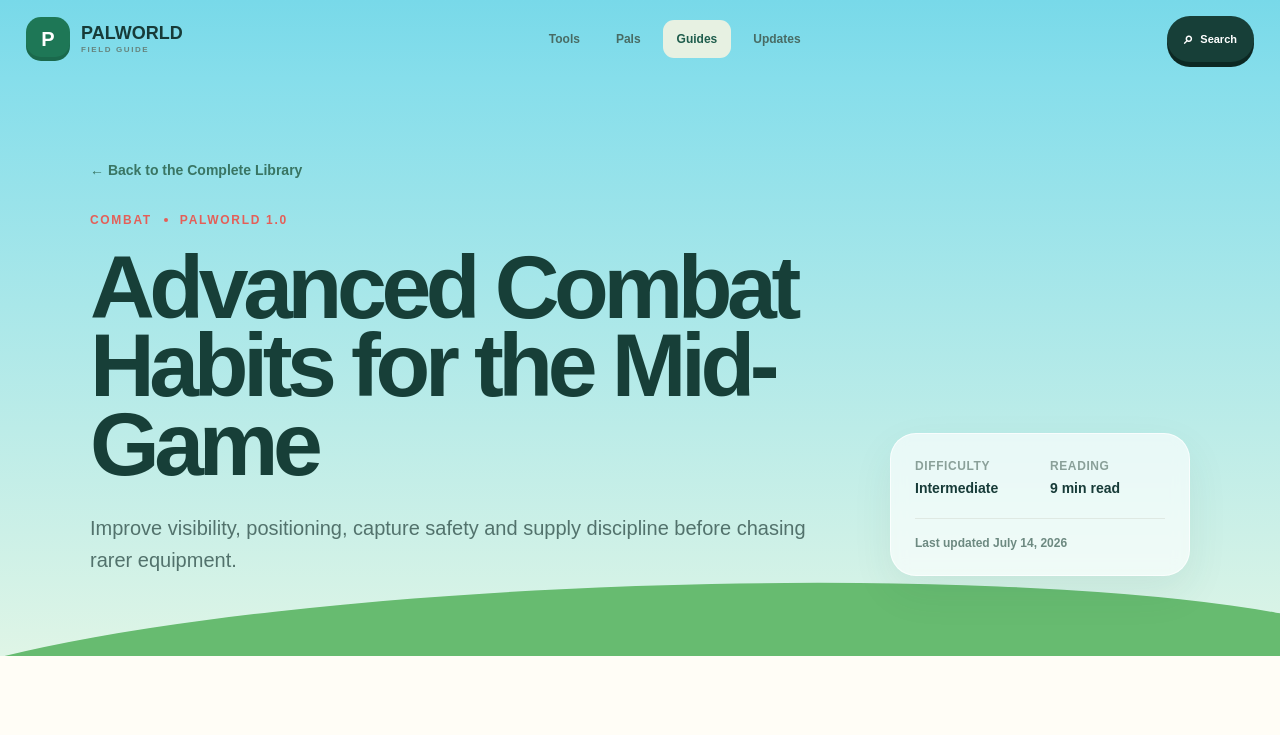
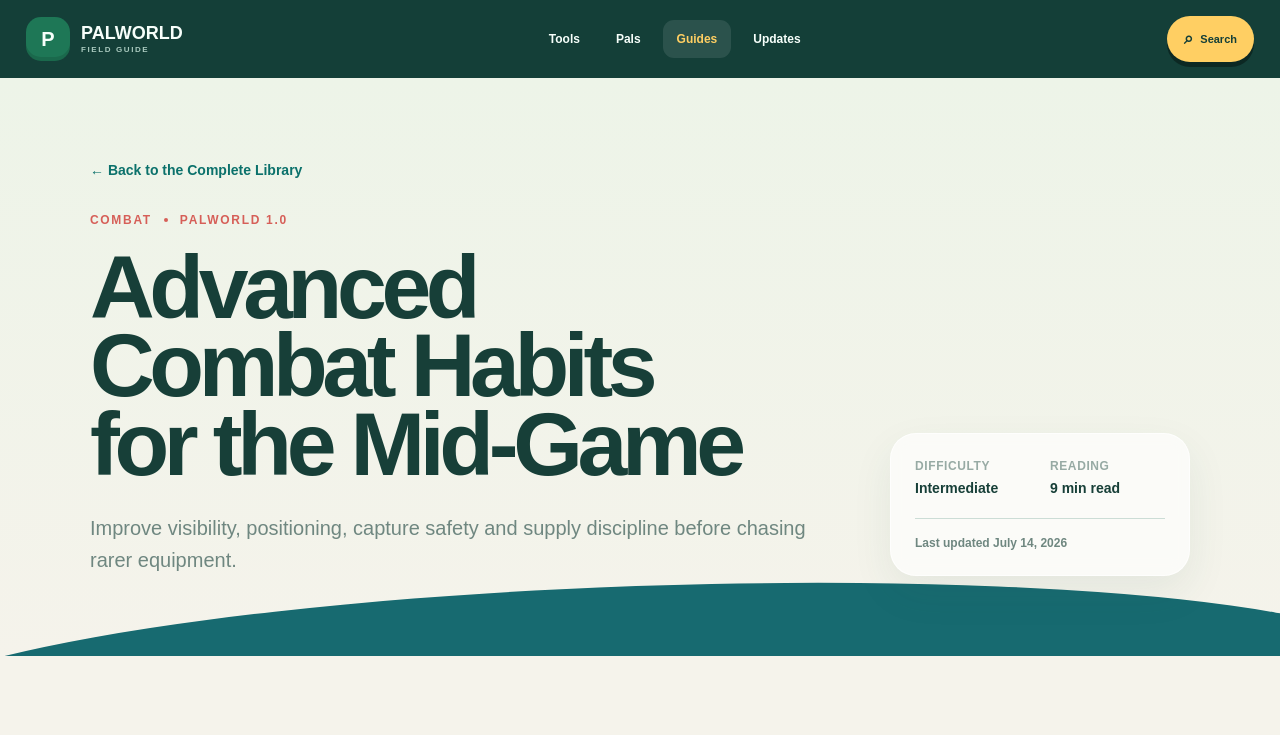
Before and after one commit to bowenchen-1/palworld-guide, a Next.js app: page /guides/advanced-combat-habits in a window 1280 px wide. Shown: the top 735 px of the page. Built offline with nearby package versions, Linux system fonts and the light colour scheme.

Commit message:
Add unified global Tailwind theme

```diff
--- a/app/guides/[slug]/page.tsx
+++ b/app/guides/[slug]/page.tsx
@@ -26,21 +26,21 @@ export default async function GuidePage({ params }: Props) {
   const related = [...sameCategory, ...otherCategories].slice(0, 3);
 
   return (
-    <main className="min-h-screen bg-[#fffdf6] text-[#173b38]">
+    <main className="min-h-screen bg-background text-foreground">
       <div className="article-nav"><SiteHeader current="/guides" /></div>
 
       <section className="article-hero px-5 pb-20 pt-14 sm:px-8 lg:px-12 lg:pt-20">
         <div className="mx-auto max-w-[1100px]">
-          <Link href="/guides" className="mb-8 inline-flex items-center gap-2 text-sm font-extrabold text-[#397563]">← Back to the Complete Library</Link>
+          <Link href="/guides" className="mb-8 inline-flex items-center gap-2 text-sm font-extrabold text-link">← Back to the Complete Library</Link>
           <div className="grid gap-10 lg:grid-cols-[1fr_300px] lg:items-end">
             <div>
-              <div className="mb-5 flex flex-wrap items-center gap-3 text-xs font-extrabold uppercase tracking-[.14em] text-[#e45f58]"><span>{guide.category}</span><span className="h-1 w-1 rounded-full bg-[#e45f58]" /><span>Palworld 1.0</span></div>
-              <h1 className="font-[var(--font-display)] text-[clamp(3.4rem,7vw,6.6rem)] font-extrabold leading-[.88] tracking-[-.06em] text-[#173f38]">{guide.title}</h1>
-              <p className="mt-7 max-w-3xl text-xl leading-8 text-[#52726c]">{guide.description}</p>
+              <div className="mb-5 flex flex-wrap items-center gap-3 text-xs font-extrabold uppercase tracking-[.14em] text-danger"><span>{guide.category}</span><span className="h-1 w-1 rounded-full bg-danger" /><span>Palworld 1.0</span></div>
+              <h1 className="font-display text-[clamp(3.4rem,7vw,6.6rem)] font-extrabold leading-[.88] tracking-[-.06em] text-foreground">{guide.title}</h1>
+              <p className="mt-7 max-w-3xl text-xl leading-8 text-muted">{guide.description}</p>
             </div>
             <div className="rounded-[26px] border border-white/70 bg-white/65 p-6 shadow-[0_16px_40px_rgba(34,90,74,.08)] backdrop-blur">
-              <div className="grid grid-cols-2 gap-5 text-sm"><div><span className="block text-xs font-bold uppercase tracking-wider text-[#8aa099]">Difficulty</span><b className="mt-1 block">{guide.difficulty}</b></div><div><span className="block text-xs font-bold uppercase tracking-wider text-[#8aa099]">Reading</span><b className="mt-1 block">{guide.readTime}</b></div></div>
-              <p className="mt-5 border-t border-[#dfe9e3] pt-4 text-xs font-semibold text-[#6d8981]">Last updated {guide.updated}</p>
+              <div className="grid grid-cols-2 gap-5 text-sm"><div><span className="block text-xs font-bold uppercase tracking-wider text-subtle">Difficulty</span><b className="mt-1 block">{guide.difficulty}</b></div><div><span className="block text-xs font-bold uppercase tracking-wider text-subtle">Reading</span><b className="mt-1 block">{guide.readTime}</b></div></div>
+              <p className="mt-5 border-t border-border pt-4 text-xs font-semibold text-muted">Last updated {guide.updated}</p>
             </div>
           </div>
         </div>
@@ -49,16 +49,16 @@ export default async function GuidePage({ params }: Props) {
       <div className="px-5 py-20 sm:px-8 lg:px-12">
         <div className="mx-auto grid max-w-[1200px] gap-12 lg:grid-cols-[260px_minmax(0,1fr)]">
           <aside className="lg:sticky lg:top-8 lg:self-start">
-            <p className="text-xs font-extrabold uppercase tracking-[.17em] text-[#e0645c]">In this guide</p>
-            <nav className="mt-5 border-l border-[#ceded7]" aria-label="Table of contents">
+            <p className="text-xs font-extrabold uppercase tracking-[.17em] text-danger">In this guide</p>
+            <nav className="mt-5 border-l border-border" aria-label="Table of contents">
               {guide.sections.map((section, index) => <a key={section.id} href={`#${section.id}`} className="toc-link"><span>{String(index + 1).padStart(2, "0")}</span>{section.title}</a>)}
             </nav>
           </aside>
 
           <article className="min-w-0">
             <section className="takeaway-box">
-              <p className="text-xs font-extrabold uppercase tracking-[.17em] text-[#2d765d]">The short version</p>
-              <p className="mt-3 font-[var(--font-display)] text-2xl font-bold leading-9 text-[#1b4b40]">{guide.takeaway}</p>
+              <p className="text-xs font-extrabold uppercase tracking-[.17em] text-link">The short version</p>
+              <p className="mt-3 font-display text-2xl font-bold leading-9 text-foreground">{guide.takeaway}</p>
             </section>
 
             <section className="article-section">
@@ -80,7 +80,7 @@ export default async function GuidePage({ params }: Props) {
               <div className="source-heading">
                 <span className="source-play" aria-hidden="true">▶</span>
                 <div>
-                  <p id="video-research-title" className="text-xs font-extrabold uppercase tracking-[.16em] text-[#c6534e]">Video research</p>
+                  <p id="video-research-title" className="text-xs font-extrabold uppercase tracking-[.16em] text-danger">Video research</p>
                   <h2>Creator videos, distilled into a field guide.</h2>
                   <p>We reviewed the public player videos below, compared their demonstrated routes, and rewrote the useful findings in our own words. No official guide copy or video transcript is reproduced here. Results can still vary with world settings and later patches.</p>
                 </div>
@@ -100,11 +100,11 @@ export default async function GuidePage({ params }: Props) {
         </div>
       </div>
 
-      <section className="bg-[#eef7eb] px-5 py-20 sm:px-8 lg:px-12">
-        <div className="mx-auto max-w-[1200px]"><p className="eyebrow">Keep exploring</p><h2 className="mt-3 font-[var(--font-display)] text-5xl font-extrabold tracking-[-.05em]">Related guides</h2><div className="mt-9 grid gap-5 md:grid-cols-3">{related.map((item) => <Link key={item.slug} href={`/guides/${item.slug}`} className="related-card"><span>{item.category}</span><h3>{item.title}</h3><p>{item.description}</p><b>Read guide →</b></Link>)}</div></div>
+      <section className="bg-surface-muted px-5 py-20 sm:px-8 lg:px-12">
+        <div className="mx-auto max-w-[1200px]"><p className="eyebrow">Keep exploring</p><h2 className="mt-3 font-display text-5xl font-extrabold tracking-[-.05em]">Related guides</h2><div className="mt-9 grid gap-5 md:grid-cols-3">{related.map((item) => <Link key={item.slug} href={`/guides/${item.slug}`} className="related-card"><span>{item.category}</span><h3>{item.title}</h3><p>{item.description}</p><b>Read guide →</b></Link>)}</div></div>
       </section>
 
-      <footer className="bg-[#173f38] px-5 py-8 text-center text-xs text-[#a7c9be]">Independent fan-made resource · Palworld is a trademark of its respective owner.</footer>
+      <footer className="bg-primary-900 px-5 py-8 text-center text-xs text-[#a7c9be]">Independent fan-made resource · Palworld is a trademark of its respective owner.</footer>
     </main>
   );
 }
--- /dev/null
+++ b/app/theme.css
@@ -0,0 +1,150 @@
+@theme {
+  --color-primary-950: #0e332f;
+  --color-primary-900: #143f38;
+  --color-primary-800: #174a43;
+  --color-primary-700: #1f5a50;
+  --color-secondary-900: #0b4e55;
+  --color-secondary-800: #0f5961;
+  --color-secondary-700: #176a70;
+  --color-secondary-600: #247d7e;
+  --color-accent: #ffcf63;
+  --color-accent-hover: #f5bd45;
+  --color-background: #f5f3eb;
+  --color-surface: #fffdf8;
+  --color-surface-muted: #edf4e8;
+  --color-foreground: #173f38;
+  --color-muted: #6f8780;
+  --color-subtle: #97aaa4;
+  --color-link: #0b716b;
+  --color-link-hover: #084f4c;
+  --color-border: #ccddd6;
+  --color-inverse: #f7fffb;
+  --color-danger: #d65f58;
+  --font-sans: "Nunito Variable", sans-serif;
+  --font-display: "Baloo 2 Variable", sans-serif;
+  --text-h1: clamp(2.75rem, 6vw, 5.5rem);
+  --text-h2: clamp(2.15rem, 4.5vw, 4rem);
+  --text-h3: clamp(1.55rem, 3vw, 2.35rem);
+  --text-h4: clamp(1.3rem, 2vw, 1.7rem);
+  --text-h5: 1.125rem;
+  --text-h6: .95rem;
+  --radius-control: .875rem;
+  --radius-card: 1.75rem;
+  --shadow-card: 0 18px 48px rgba(14, 51, 47, .12);
+  --shadow-button: 0 5px 0 rgba(8, 48, 43, .22);
+}
+
+:root {
+  --theme-primary: #143f38;
+  --theme-primary-deep: #0e332f;
+  --theme-primary-hover: #1f5a50;
+  --theme-secondary: #176a70;
+  --theme-secondary-deep: #0b4e55;
+  --theme-accent: #ffcf63;
+  --theme-accent-hover: #f5bd45;
+  --theme-background: #f5f3eb;
+  --theme-surface: #fffdf8;
+  --theme-surface-muted: #edf4e8;
+  --theme-text: #173f38;
+  --theme-text-muted: #6f8780;
+  --theme-text-subtle: #97aaa4;
+  --theme-text-inverse: #f7fffb;
+  --theme-link: #0b716b;
+  --theme-link-hover: #084f4c;
+  --theme-border: #ccddd6;
+  --theme-danger: #d65f58;
+  --theme-focus: rgba(255, 207, 99, .42);
+  --theme-radius-control: .875rem;
+  --theme-radius-card: 1.75rem;
+  --theme-shadow-card: 0 18px 48px rgba(14, 51, 47, .12);
+  --theme-shadow-button: 0 5px 0 rgba(8, 48, 43, .22);
+  --heading-h1-size: clamp(2.75rem, 6vw, 5.5rem);
+  --heading-h2-size: clamp(2.15rem, 4.5vw, 4rem);
+  --heading-h3-size: clamp(1.55rem, 3vw, 2.35rem);
+  --heading-h4-size: clamp(1.3rem, 2vw, 1.7rem);
+  --heading-h5-size: 1.125rem;
+  --heading-h6-size: .95rem;
+  --heading-h1-space: 1.25rem;
+  --heading-h2-space: 1rem;
+  --heading-h3-space: .75rem;
+  --heading-small-space: .6rem;
+  --background: var(--theme-background);
+  --foreground: var(--theme-text);
+  --font-body: "Nunito Variable", sans-serif;
+  --font-display: "Baloo 2 Variable", sans-serif;
+}
+
+@layer base {
+  body {
+    background: var(--theme-background);
+    color: var(--theme-text);
+    font-family: var(--font-body);
+  }
+
+  h1,
+  h2,
+  h3,
+  h4,
+  h5,
+  h6 {
+    margin-block-start: 0;
+    color: var(--theme-text);
+    font-family: var(--font-display);
+    font-weight: 800;
+    text-wrap: balance;
+  }
+
+  h1 { margin-block-end: var(--heading-h1-space); font-size: var(--heading-h1-size); line-height: .92; letter-spacing: -.05em; }
+  h2 { margin-block-end: var(--heading-h2-space); font-size: var(--heading-h2-size); line-height: .98; letter-spacing: -.045em; }
+  h3 { margin-block-end: var(--heading-h3-space); font-size: var(--heading-h3-size); line-height: 1.05; letter-spacing: -.03em; }
+  h4 { margin-block-end: var(--heading-small-space); font-size: var(--heading-h4-size); line-height: 1.12; }
+  h5 { margin-block-end: var(--heading-small-space); font-size: var(--heading-h5-size); line-height: 1.2; }
+  h6 { margin-block-end: var(--heading-small-space); font-size: var(--heading-h6-size); line-height: 1.25; letter-spacing: .04em; text-transform: uppercase; }
+
+  a {
+    color: var(--theme-link);
+    text-decoration-color: color-mix(in srgb, var(--theme-link) 35%, transparent);
+    text-underline-offset: .18em;
+  }
+
+  a:hover { color: var(--theme-link-hover); }
+
+  button,
+  [type="button"],
+  [type="submit"] {
+    border-radius: var(--theme-radius-control);
+    font-family: var(--font-body);
+    font-weight: 800;
+  }
+
+  :is(a, button, input, select, summary):focus-visible {
+    outline: 3px solid var(--theme-focus);
+    outline-offset: 3px;
+  }
+}
+
+@layer components {
+  .btn {
+    display: inline-flex;
+    min-height: 2.875rem;
+    align-items: center;
+    justify-content: center;
+    gap: .55rem;
+    border: 1px solid transparent;
+    border-radius: var(--theme-radius-control);
+    padding: .75rem 1.1rem;
+    font-weight: 900;
+    line-height: 1;
+    transition: transform .18s ease, background-color .18s ease, border-color .18s ease, color .18s ease;
+  }
+
+  .btn:hover { transform: translateY(-2px); }
+  .btn-primary { background: var(--theme-primary); color: var(--theme-text-inverse); box-shadow: var(--theme-shadow-button); }
+  .btn-primary:hover { background: var(--theme-primary-hover); color: var(--theme-text-inverse); }
+  .btn-secondary { background: var(--theme-secondary); color: var(--theme-text-inverse); box-shadow: var(--theme-shadow-button); }
+  .btn-secondary:hover { background: var(--theme-secondary-deep); color: var(--theme-text-inverse); }
+  .btn-accent { background: var(--theme-accent); color: var(--theme-primary); box-shadow: var(--theme-shadow-button); }
+  .btn-accent:hover { background: var(--theme-accent-hover); color: var(--theme-primary); }
+  .btn-outline { border-color: var(--theme-border); background: var(--theme-surface); color: var(--theme-link); }
+  .btn-outline:hover { border-color: var(--theme-secondary); background: var(--theme-surface-muted); color: var(--theme-link-hover); }
+}
```
Also changed, not shown: app/page.tsx (+12 -12 lines), app/globals.css, app/tool-pages.css, 2 other files (tests, documents, lock files or other folders).
